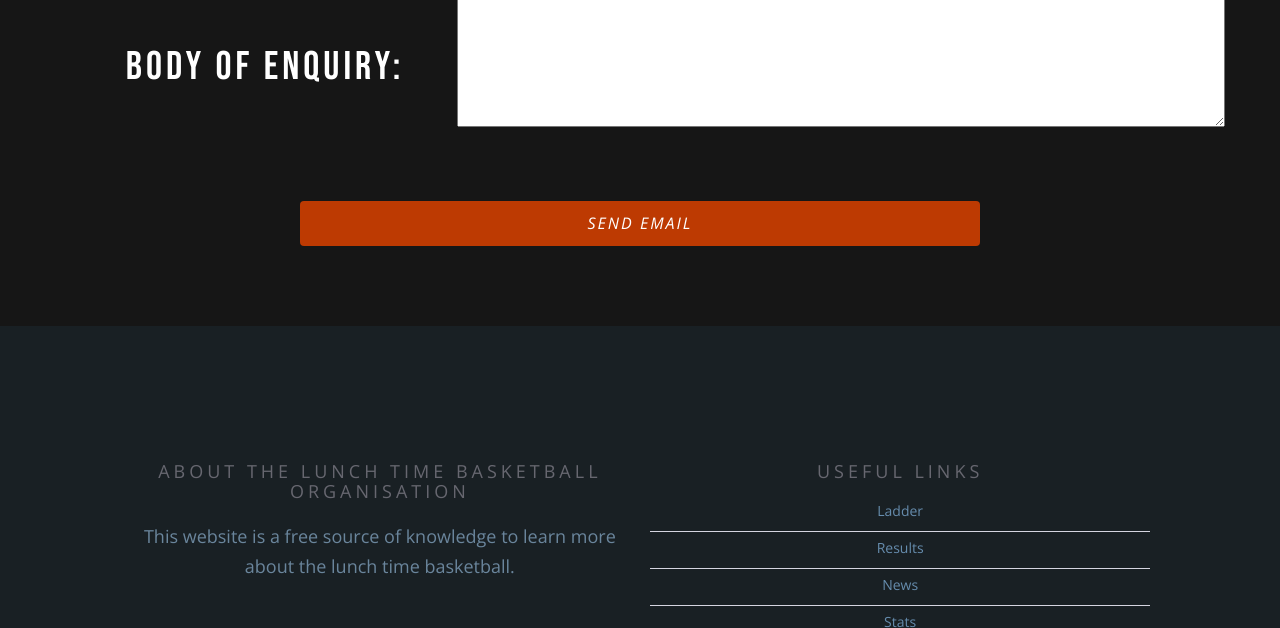
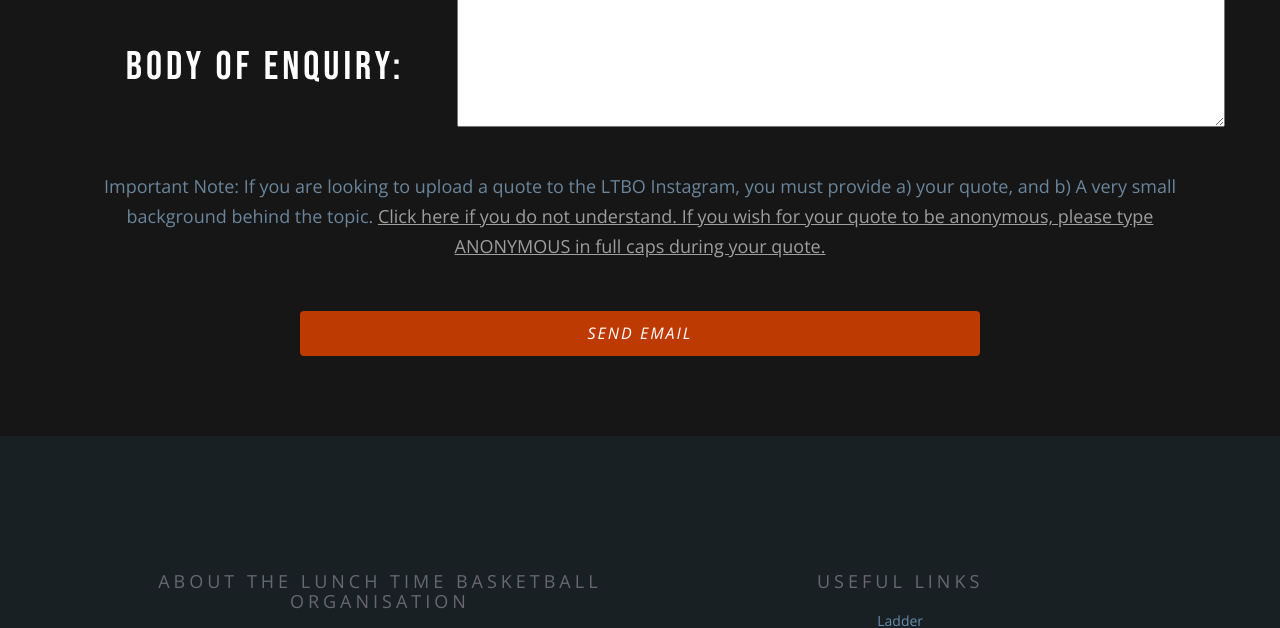
Before and after one commit to KingGoose20/TLTBO, a plain HTML site: page DocumentsAndIco/Contact.html in a window 1280 px wide. Shown: the part 913-1541 px from the top of the page. Drawn offline with nearby package versions, Linux system fonts and the light colour scheme; a web font is replaced by a local one.

Commit message:
Update Contact.html

```diff
--- a/DocumentsAndIco/Contact.html
+++ b/DocumentsAndIco/Contact.html
@@ -94,6 +94,7 @@
                 <option value="three">Website Bug</option>
                 <option value="four">Stats Error</option>
                 <option value="five">Feature Request</option>
+                <option value="seven">Quote for Instagram</option>
                 <option value="six">Other</option>
               </select>
             </td>
@@ -116,6 +117,11 @@
           </tr>
         </table>
       </form>
+      <p>Important Note: If you are looking to upload a quote to the LTBO Instagram, you must provide a) your quote, and
+        b) A very small background behind the topic. <a
+          href="https://www.instagram.com/p/CsgsMWerSov/?utm_source=ig_web_button_share_sheet&igshid=MzRlODBiNWFlZA=="
+          target="_blank">Click here if you do not understand. If you wish for your quote to be anonymous, please type
+          ANONYMOUS in full caps during your quote.</a></p>
       <br><br>
       <div class="button fade-inHeading" style="width: 60%; cursor: pointer;" onclick="SendEmail()"><i>Send Email</i>
       </div>
```
